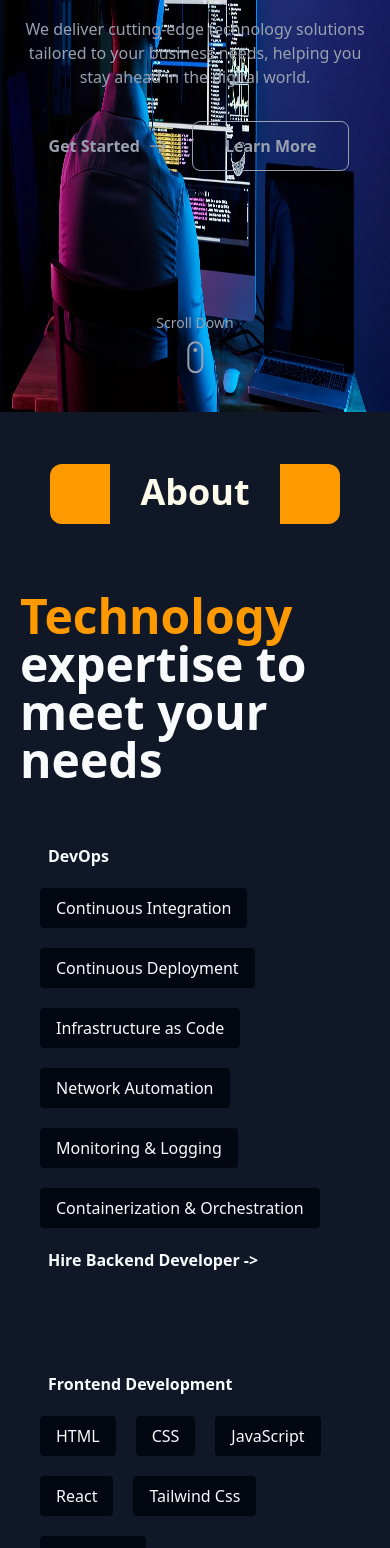
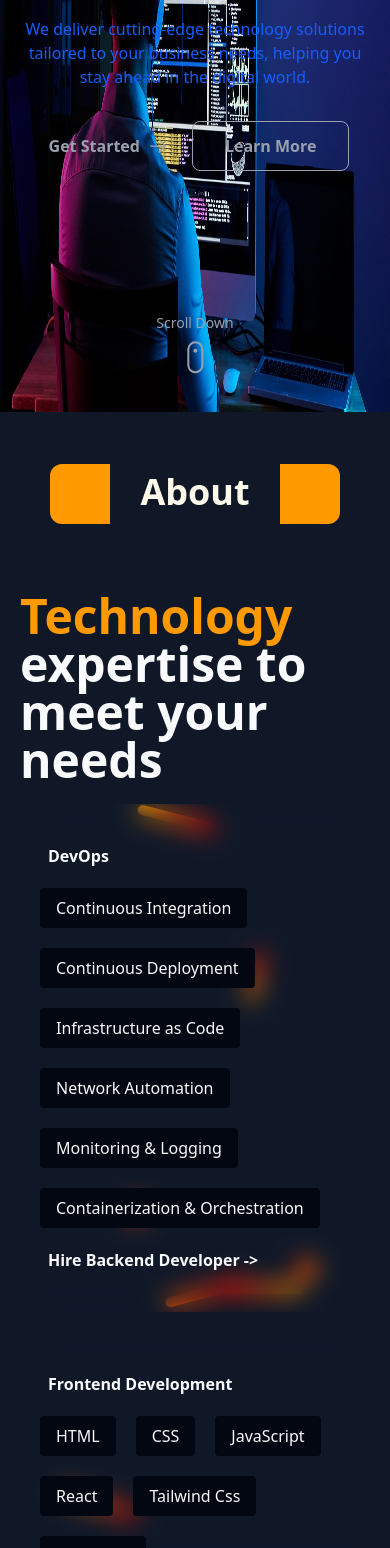
Before and after one commit to Sunil-Harde/Force-Mind, a React (Vite) app in the folder Frontend/: page / in a window 390 px wide. Shown: the part 432-1980 px from the top of the page. Built offline with nearby package versions, Linux system fonts and the light colour scheme.

Commit message:
bg animetion added

```diff
--- a/Frontend/src/components/Navbar.jsx
+++ b/Frontend/src/components/Navbar.jsx
@@ -72,6 +72,8 @@ const Navbar = () => {
                 to={link.path}
                 className={`font-medium ${location.pathname === link.path ? 'text-amber-500' : 'text-white hover:text-gray-500'
                   }`}
+                onClick={() => window.scrollTo({ top: 0, behavior: 'smooth' })}
+
               >
                 {link.name}
                 {location.pathname === link.path && (
@@ -119,8 +121,8 @@ const Navbar = () => {
                 <Link
                   to={link.path}
                   className={`block py-2 text-lg ${location.pathname === link.path
-                      ? 'text-primary'
-                      : 'text-white'
+                    ? 'text-primary'
+                    : 'text-white'
                     }`}
                 >
                   {link.name}
--- a/Frontend/src/components/OurTechnology.jsx
+++ b/Frontend/src/components/OurTechnology.jsx
@@ -11,7 +11,7 @@ function OurTechnology() {
     const frontEnd = ["HTML", "CSS", "JavaScript", "React", "Tailwind Css", "Bootstrap"]
 
     return (
-        <motion.div className='flex flex-col items-center justify-center px-5' >
+        <motion.div className='flex flex-col items-center justify-center px-5 ' >
 
             <div className='relative'>
 
@@ -64,7 +64,7 @@ function OurTechnology() {
                         </div>
 
                         <motion.div initial={{ y: "-60px", opacity: 0 }} whileInView={{ y: 0, opacity: 1 }} viewport={{ margin: "-30px", once: "true" }} transition={{ duration: 1.5, delay: 0.8 }}>
-                            <motion.a href="#" className='text-gray-50 font-bold ml-2 hover:text-amber-500 cursor-no-drop' >Hire Backend Developer -></motion.a>
+                            <motion.p href="#" className='text-gray-50 font-bold ml-2 hover:text-amber-500 cursor-no-drop' >Hire Backend Developer -></motion.p>
                         </motion.div>
                     </div>
 
@@ -91,7 +91,7 @@ function OurTechnology() {
                         </div>
 
                         <motion.div initial={{ y: "-60px", opacity: 0 }} whileInView={{ y: 0, opacity: 1 }} viewport={{ margin: "-30px", once: "true" }} transition={{ duration: 1.5, delay: 0.8 }}>
-                            <motion.a href="#" className='text-gray-50 font-bold ml-2 hover:text-amber-500 cursor-no-drop' >Hire Backend Developer -></motion.a>
+                            <motion.p href="#" className='text-gray-50 font-bold ml-2 hover:text-amber-500 cursor-no-drop' >Hire Backend Developer -></motion.p>
                         </motion.div>
                     </div>
 
@@ -112,7 +112,7 @@ function OurTechnology() {
                         </div>
 
                         <motion.div initial={{ y: "-60px", opacity: 0 }} whileInView={{ y: 0, opacity: 1 }} viewport={{ margin: "-30px", once: "true" }} transition={{ duration: 1.5, delay: 0.8 }}>
-                            <motion.a href="#" className='text-gray-50 font-bold ml-2 hover:text-amber-500 cursor-no-drop' >Hire Backend Developer -></motion.a>
+                            <motion.p href="" className='text-gray-50 font-bold ml-2 hover:text-amber-500 cursor-no-drop' >Hire Backend Developer -></motion.p>
                         </motion.div>
                     </div>
 
--- a/Frontend/src/pages/Home.jsx
+++ b/Frontend/src/pages/Home.jsx
@@ -5,13 +5,10 @@ import OurTechnology from '../components/OurTechnology';
 import { ArrowRightIcon } from '@heroicons/react/24/outline';
 import { useState, useEffect } from 'react';
 import BgImg from "../../public/Img/img4.jpg"
-
-
+import '../styles/HomeBg.css'
 const Home = () => {
-
   const [animateBg, setAnimateBg] = useState(false);
-
-  const isMobile = window.innerWidth <= 768;
+  const isMobile = typeof window !== 'undefined' && window.innerWidth <= 768;
 
   const [initialImgStyle] = useState({
     width: isMobile ? '30%' : '25%',
@@ -19,61 +16,104 @@ const Home = () => {
   });
 
   useEffect(() => {
-
-    const timer = setTimeout(() => setAnimateBg(true), 1000);
-    return () => clearTimeout(timer);
+    const timer = setTimeout(() => setAnimateBg(true), 1050);
+    return () => {
+      clearTimeout(timer);
+    }
   }, []);
 
   return (
-    <div className=" overflow-hidden  ">
-
-      <section className=" bg-gray-900  min-h-screen flex item-centers justify-center  " >
-        <motion.section className="relative min-h-screen w-screen flex flex-col items-center justify-center overflow-hidden ">
-          <motion.img src={BgImg} alt="" className='absolute ' height={"100vh"} width={"100%"}
+    <div className="overflow-hidden">
+      <section className="bg-gray-900 min-h-screen flex items-center justify-center">
+        <motion.section className="relative min-h-screen w-screen flex flex-col items-center justify-center overflow-hidden">
+          <>
+            <motion.img
+              src={BgImg}
+              alt=""
+              className="absolute"
+              height={"100vh"}
+              width={"100%"}
               initial={{
                 width: initialImgStyle.width,
                 height: initialImgStyle.height,
-              top: 0,
+                top: -90,
                 left: "50%",
                 x: "-50%",
                 y: 0,
                 borderRadius: "5%",
               }}
-
               animate={
                 animateBg
                   ? {
                     width: "100vw",
                     height: "100vh",
                     borderRadius: "0%",
+                    top: 0,
                   }
                   : {
-                  // width: "10vw",
-                  // height: "10vh",
                     top: 0,
                     left: "50%",
                     y: "37vh",
                     borderRadius: "5%",
                   }
               }
-            transition={{ duration: 1, ease: "easeInOut" }}
+              transition={{ duration: 0.8, ease: "easeInOut" }}
             />
+
             <ParticleBackground />
 
             <div className="container mx-auto px-4 z-10">
               <div className="max-w-3xl mx-auto text-center">
-
-              <motion.div initial={{ opacity: 0, y: 20 }} animate={{ opacity: 1, y: 0 }} transition={{ duration: 0.5, delay: 2.4 }} className="mb-6" > <span className=" text-gray-400 text-primary px-4 py-2 rounded-full text-sm font-medium">   Innovative IT Solutions </span> </motion.div>
-
-              <AnimatedText text="Transforming Ideas Into Digital Reality" className="text-4xl md:text-6xl font-bold mb-6 leading-tight text-amber-500 pl-10 " />
-
-              <motion.p initial={{ opacity: 0 }} animate={{ opacity: 1 }} transition={{ delay: 2.7, duration: 0.5 }} className="sm:text-xl text-gray-400 mb-8 max-w-2xl mx-auto" > We deliver cutting-edge technology solutions tailored to your business needs, helping you stay ahead in the digital world. </motion.p>
-
-              <motion.div initial={{ opacity: 0 }} animate={{ opacity: 1 }} transition={{ delay: 3, duration: 0.5 }} className="flex flex-row justify-center gap-4" >
-                <motion.button whileHover={{ scale: 1.05 }} whileTap={{ scale: 0.95 }} className=" text-gray-400 hover:text-amber-500 cursor-pointer text-dark font-bold px-2 sm:px-8 py-3 rounded-lg flex items-center justify-center gap-2" > Get Started  <ArrowRightIcon className="h-5 w-5" /> </motion.button>
-                <motion.button whileHover={{ scale: 1.05 }} whileTap={{ scale: 0.95 }} className="border border-primary text-primary font-bold px-8 py-3 rounded-lg text-gray-400 cursor-pointer hover:text-amber-500" >   Learn More </motion.button>
+                <>
+                  <motion.div
+                    initial={{ opacity: 0, y: 20 }}
+                    animate={{ opacity: 1, y: 0 }}
+                    transition={{ duration: 0.5, delay: 2.4 }}
+                    className="mb-6"
+                  >
+                    <span className="text-gray-400 text-primary px-4 py-2 rounded-full text-sm font-medium">
+                      Innovative IT Solutions
+                    </span>
                   </motion.div>
 
+                  <AnimatedText
+                    text="Transforming Ideas Into Digital Reality"
+                    className="text-4xl md:text-6xl font-bold mb-6 leading-tight text-amber-500 pl-10"
+                  />
+
+                  <motion.p
+                    initial={{ opacity: 0 }}
+                    animate={{ opacity: 1 }}
+                    transition={{ delay: 2.7, duration: 0.5 }}
+                    className="sm:text-xl text-blue-600 mb-8 max-w-2xl mx-auto"
+                  >
+                    We deliver cutting-edge technology solutions tailored to
+                    your business needs, helping you stay ahead in the digital
+                    world.
+                  </motion.p>
+
+                  <motion.div
+                    initial={{ opacity: 0 }}
+                    animate={{ opacity: 1 }}
+                    transition={{ delay: 3, duration: 0.5 }}
+                    className="flex flex-row justify-center gap-4"
+                  >
+                    <motion.button
+                      whileHover={{ scale: 1.05 }}
+                      whileTap={{ scale: 0.95 }}
+                      className="text-gray-400 hover:text-amber-500 cursor-pointer text-dark font-bold px-2 sm:px-8 py-3 rounded-lg flex items-center justify-center gap-2"
+                    >
+                      Get Started <ArrowRightIcon className="h-5 w-5" />
+                    </motion.button>
+                    <motion.button
+                      whileHover={{ scale: 1.05 }}
+                      whileTap={{ scale: 0.95 }}
+                      className="border border-primary text-primary font-bold px-8 py-3 rounded-lg text-gray-400 cursor-pointer hover:text-amber-500"
+                    >
+                      Learn More
+                    </motion.button>
+                  </motion.div>
+                </>
               </div>
             </div>
 
@@ -98,14 +138,28 @@ const Home = () => {
                 </div>
               </motion.div>
             </motion.div>
+          </>
+
+
         </motion.section>
+
       </section>
 
-      <div className=' py-10 min-h-screen flex items-center justify-center bg-gray-900'>
+      <div className="py-10 min-h-screen flex items-center justify-center bg-gray-900 relative">
+        <div className="bg">
+          <h1></h1>
+          <span></span>
+          <span></span>
+          <span></span>
+          <span></span>
+          <span></span>
+          <span></span>
+          <span></span>
+          <span></span>
+          <span></span>
+        </div>
         <OurTechnology />
       </div>
-
-
     </div>
   );
 };
--- /dev/null
+++ b/Frontend/src/styles/HomeBg.css
@@ -0,0 +1,150 @@
+.bg span {
+   position: absolute;
+   display: block;
+   width: 5rem;
+   height: 10px;
+   margin: 3rem;
+   border-radius: 2rem;
+   background-color: #ff6600;
+   background: linear-gradient(to right, rgb(255, 166, 0), rgb(255, 0, 0));
+   animation: floatUpDown 6s infinite ease-in-out;
+   opacity: 0;
+   -webkit-animation: floatUpDown 6s infinite ease-in-out;
+}
+
+/* Individual span styles with correct transform & animation-delay */
+
+
+.bg span:nth-child(2) {
+   top: 20rem;
+   left: 2%;
+   transform: rotate(20deg);
+   background: linear-gradient(to right, rgb(255, 102, 0), rgb(255, 0, 0));
+   animation-name: floatUpDownLeft;
+   animation-delay: 2.2s;
+
+
+}
+
+.bg span:nth-child(3) {
+   top: 10rem;
+   left: 20%;
+   animation-delay: .3s;
+   transform: rotate(-20deg);
+   background: linear-gradient(to right, rgb(255, 166, 0), rgb(255, 0, 0));
+
+}
+
+.bg span:nth-child(4) {
+   top: 5rem;
+   left: 50%;
+   height: 50px;
+   width: 10px;
+   animation-delay: 1.2s;
+   transform: rotate(20deg);
+   background: linear-gradient(to top, rgb(255, 166, 0), rgb(255, 0, 0));
+
+
+}
+
+.bg span:nth-child(5) {
+   top: 0;
+   left: 60%;
+   height: 20px;
+   width: 20px;
+   border-radius: 50%;
+   animation-delay: 3.5s;
+   background: linear-gradient(to left, rgb(255, 166, 0), rgb(255, 0, 0));
+   animation-name: floatUpDownLeft;
+}
+
+.bg span:nth-child(6) {
+   top: 0;
+   left: 90%;
+   animation-delay: 0.8s;
+   transform: rotate(90deg);
+   animation-name: floatUpDownLeft;
+   background: linear-gradient(to left, rgb(255, 166, 0), rgb(255, 0, 0));
+
+}
+
+.bg span:nth-child(7) {
+   top: 0;
+   left: 45%;
+   animation-delay: 3.5s;
+   animation-name: floatUp;
+   background: linear-gradient(to left, rgb(255, 166, 0), rgb(255, 0, 0));
+
+}
+
+
+.bg span:nth-child(8) {
+   top: 0;
+   left: 20%;
+   height: 20px;
+   width: 20px;
+   border-radius: 50%;
+   animation-delay: 2.7s;
+   background: linear-gradient(to left, rgb(255, 166, 0), rgb(255, 0, 0));
+   animation-name: floatUp;
+}
+
+
+@keyframes floatUpDown {
+   0% {
+      transform: translateY(100vh);
+      opacity: 0;
+   }
+
+   10%,
+   90% {
+      opacity: 1;
+   }
+
+   100% {
+      transform: rotate(20deg) translateY(-5vh);
+      opacity: 0;
+   }
+}
+
+@keyframes floatUpDownLeft {
+   0% {
+      transform: translateY(100vh);
+      opacity: 0;
+   }
+
+   10% {
+      opacity: 1;
+   }
+
+   50% {
+      transform: rotate(-20deg) translateY(50vh);
+      opacity: 1;
+   }
+
+   90% {
+      opacity: 1;
+   }
+
+   100% {
+      transform: rotate(0deg) translateY(-5vh);
+      opacity: 0;
+   }
+}
+
+@keyframes floatUp {
+   0% {
+      transform: translateY(100vh);
+      opacity: 0;
+   }
+
+   10%,
+   90% {
+      opacity: 1;
+   }
+
+   100% {
+      transform: translateY(0vh);
+      opacity: 0;
+   }
+}
```
Also changed, not shown: Frontend/src/App.jsx (+21 -0 lines), Frontend/src/components/AnimatedText.jsx (+1 -9 lines), Frontend/src/components/SkeletonLoader.jsx (added, +19 -0 lines). Lines whose indentation alone changed are shown as unchanged.
